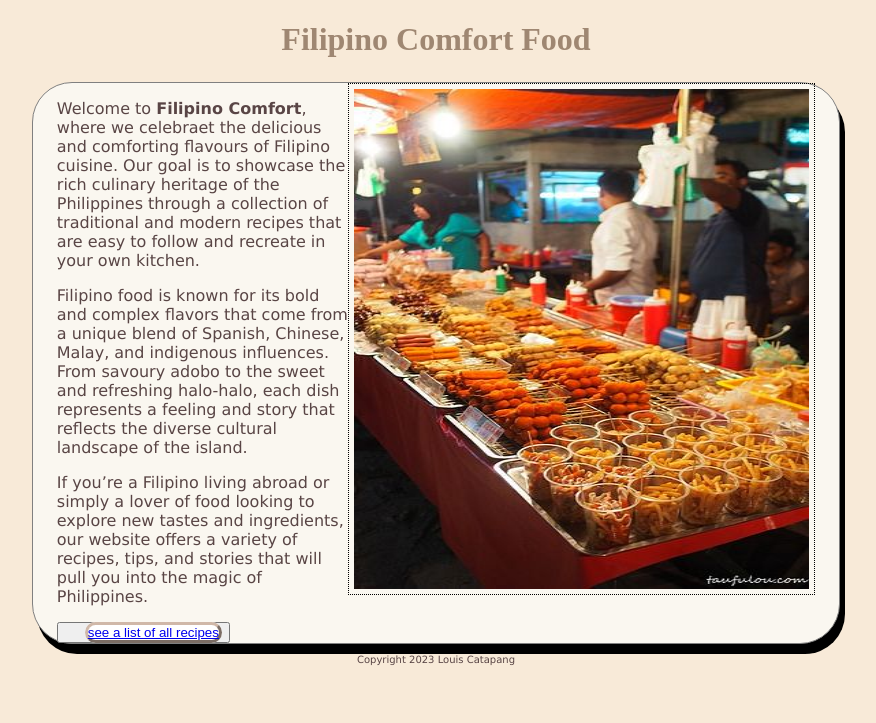
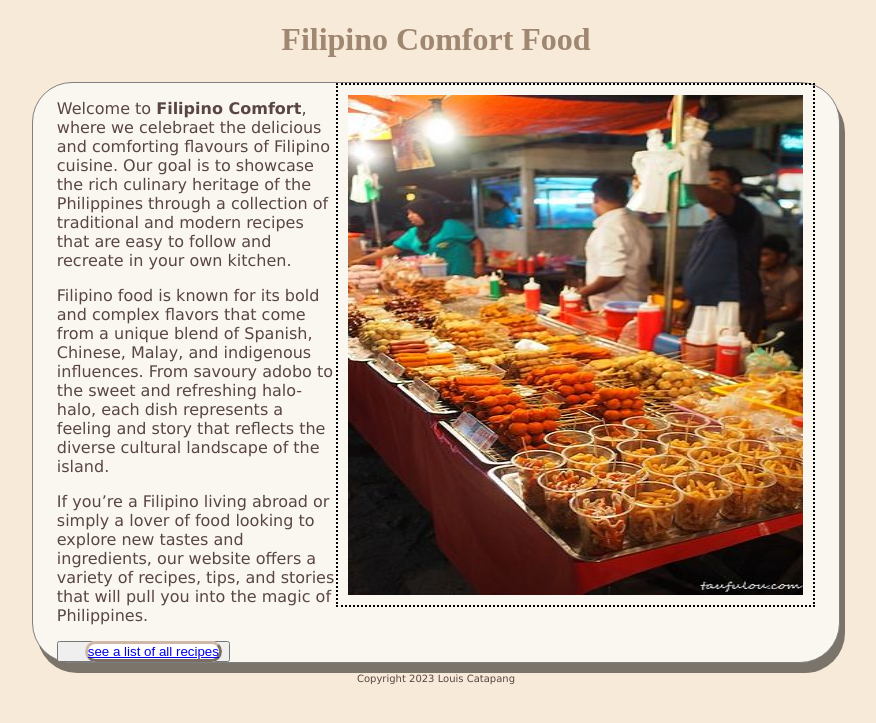
Before and after one commit to Loohwis/Recipe1, a Jekyll site: the page built from home/index.md, in a window 1280 px wide. Shown: the top 723 px of the page, without its empty margins (204-1080 px from the left). Built offline with Jekyll 4.4.1, drawn with Linux system fonts in a browser that asks for light colours.

Commit message:
Update recipes.css

```diff
--- a/styles/recipes.css
+++ b/styles/recipes.css
@@ -31,9 +31,9 @@ h2 {
 }
 
 .cover {
- padding: 5px;
+ padding: 10px;
  height: 500px;
- border: 1px dotted black;
+ border: 2px dotted black;
 }
 
 h1,h2 {
@@ -54,7 +54,7 @@ margin: 0 auto;
 background-color: #FAF7F0;
 border-radius: 40px;
 animation: fadeIn 2s;
-box-shadow: 5px 10px;
+box-shadow: 5px 10px rgba(0, 0, 0, 0.5);
 
 }
 
```
